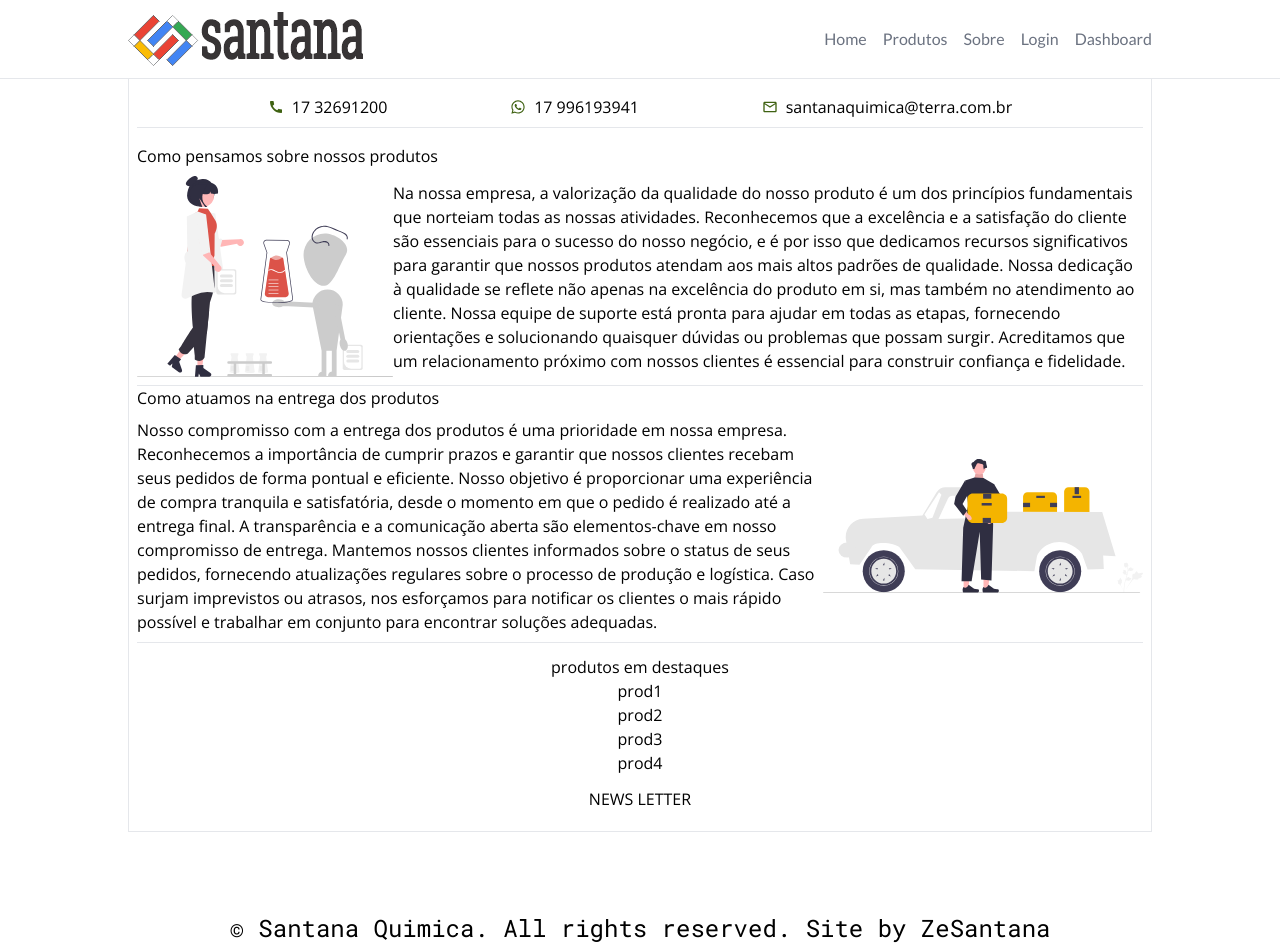
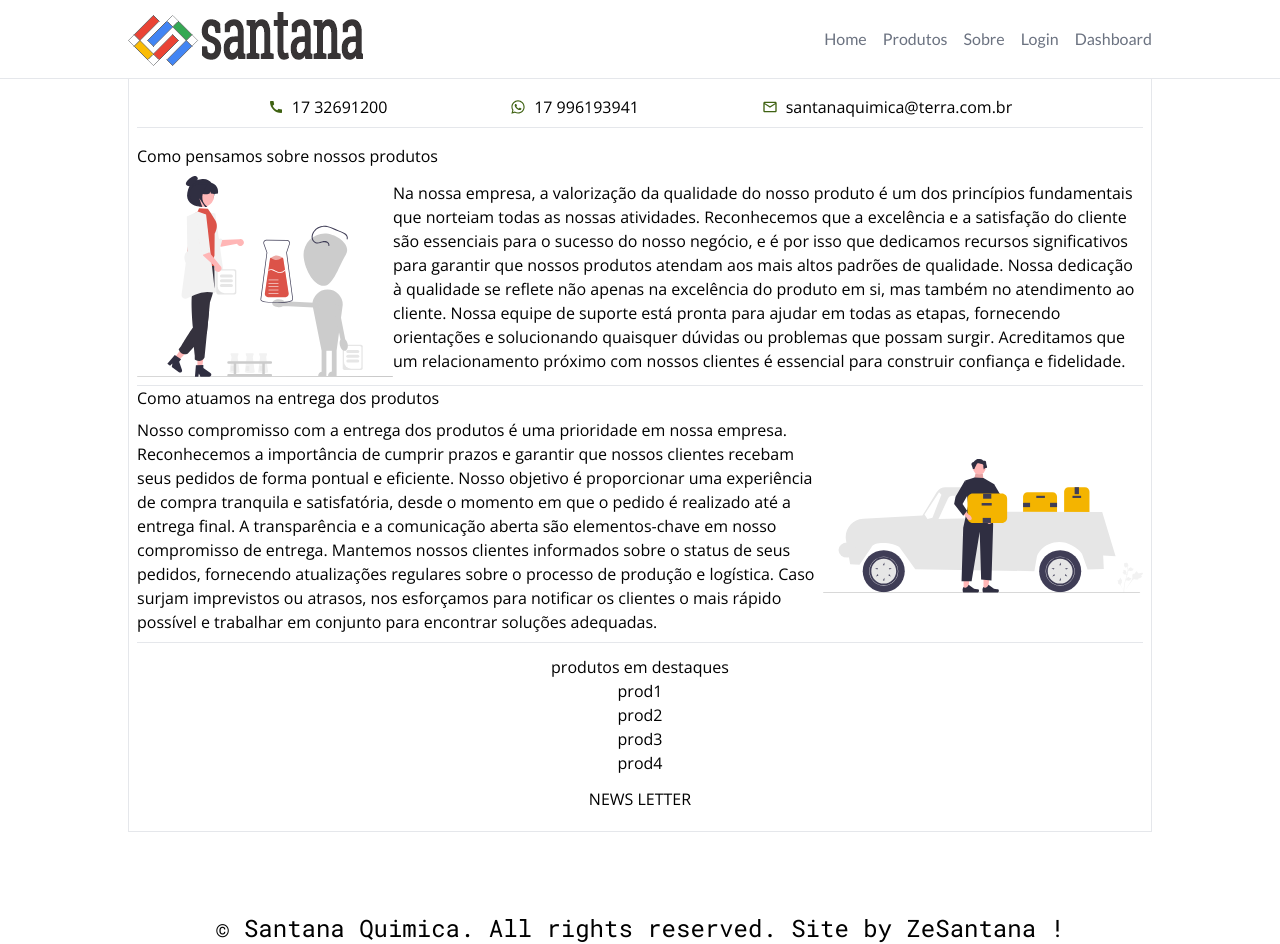
Before and after one commit to jcsj89/santanaquimica-react-v3, a React (Vite) app: page / in a window 1280 px wide. Built offline with nearby package versions, Linux system fonts and the light colour scheme.

Commit message:
14.08.23

```diff
--- a/src/pages/footer/Footer.tsx
+++ b/src/pages/footer/Footer.tsx
@@ -2,7 +2,7 @@ const Footer = () => {
   return (
     <>
       <div className="mt-20 mx-auto items-center justify-center flex gap-2 text-2xl font-robotomono">
-        <p>© Santana Quimica. All rights reserved. Site by ZeSantana</p>
+        <p>© Santana Quimica. All rights reserved. Site by ZeSantana !</p>
       </div>
     </>
   );
```
